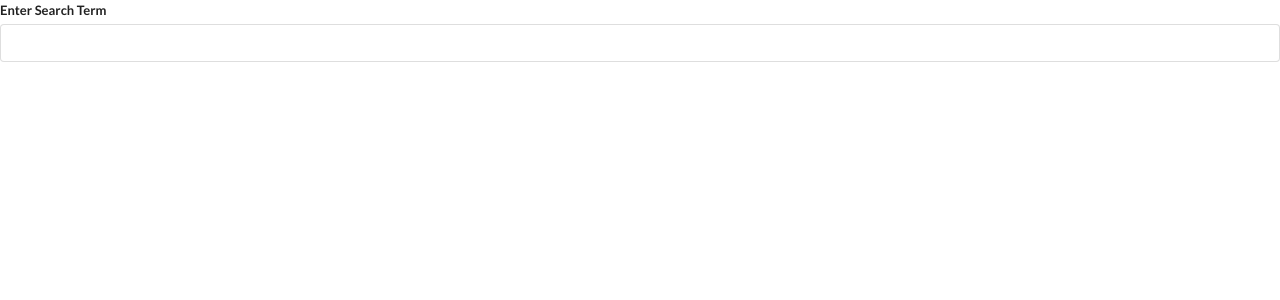
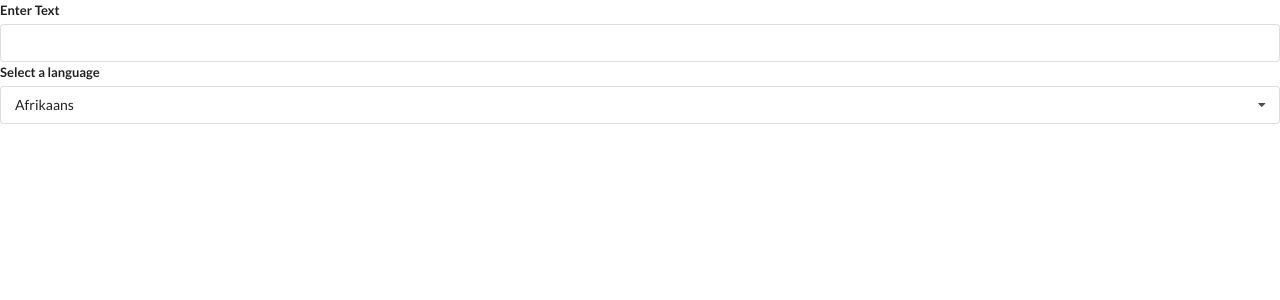
Before and after one commit to mehulmukherjee/ReactStuff, a React (Create React App) app in the folder widgets/: page / in a window 1280 px wide. Shown: the top 300 px of the page. Built offline with nearby package versions, Linux system fonts and the light colour scheme.

Commit message:
dropdown component added

```diff
--- a/widgets/src/App.js
+++ b/widgets/src/App.js
@@ -1,6 +1,8 @@
-import React from 'react';
+import React, { useState } from 'react';
 import Accordion from './components/Accordion';
 import Search from './components/Search';
+import Dropdown from './components/Dropdown';
+import Translate from './components/Translate';
 
 const items = [
     {
@@ -17,10 +19,27 @@
     },
 ];
 
+const options = [
+    {
+        label: 'The color Red',
+        value: 'red',
+    },
+    {
+        label: 'The color Green',
+        value: 'green',
+    },
+    {
+        label: 'A shade of Blue',
+        value: 'blue',
+    },
+];
+
 export default () => {
+    //const [selected, setSelected] = useState(options[0]);
+
     return (
         <div>
-            <Search />
+            <Translate />
         </div>
     );
 };
--- /dev/null
+++ b/widgets/src/components/Dropdown.js
@@ -0,0 +1,61 @@
+import React, { useState, useEffect, useRef } from 'react';
+
+const Dropdown = ({ label, options, selected, onSelectedChange }) => {
+    const [open, setOpen] = useState(false);
+    const ref = useRef();
+
+    useEffect(() => {
+        const onBodyClick = event => {
+            if (!ref.current.contains(event.target)) {
+                setOpen(false);
+            }
+        };
+
+        document.body.addEventListener('click', onBodyClick, {
+            capture: true,
+        });
+
+        return () =>
+            document.body.removeEventListener('click', onBodyClick, {
+                capture: true,
+            });
+    }, []);
+
+    const renderedOptions = options.map(option => {
+        if (option.value === selected.value) {
+            return null;
+        }
+
+        return (
+            <div
+                key={option.value}
+                className="item"
+                onClick={() => onSelectedChange(option)}
+            >
+                {option.label}
+            </div>
+        );
+    });
+
+    return (
+        <div className="ui form" ref={ref}>
+            <div className="field">
+                <label className="label">{label}</label>
+                <div
+                    className={`ui selection dropdown ${
+                        open ? 'visible active' : ''
+                    }`}
+                    onClick={() => setOpen(!open)}
+                >
+                    <i className="dropdown icon"></i>
+                    <div className="text">{selected.label}</div>
+                    <div className={`menu ${open ? 'visible transition' : ''}`}>
+                        {renderedOptions}
+                    </div>
+                </div>
+            </div>
+        </div>
+    );
+};
+
+export default Dropdown;
--- /dev/null
+++ b/widgets/src/components/Translate.js
@@ -0,0 +1,45 @@
+import React, { useState } from 'react';
+import Dropdown from './Dropdown';
+
+const options = [
+    {
+        label: 'Afrikaans',
+        value: 'af',
+    },
+    {
+        label: 'Arabic',
+        value: 'ar',
+    },
+    {
+        label: 'Hindi',
+        value: 'hi',
+    },
+];
+
+const Translate = () => {
+    const [language, setLanguage] = useState(options[0]);
+    const [text, setText] = useState('');
+
+    return (
+        <div>
+            <div className="ui form">
+                <div className="field">
+                    <label>Enter Text</label>
+                    <input
+                        value={text}
+                        onChange={e => setText(e.target.value)}
+                    />
+                </div>
+            </div>
+
+            <Dropdown
+                label="Select a language"
+                options={options}
+                selected={language}
+                onSelectedChange={setLanguage}
+            />
+        </div>
+    );
+};
+
+export default Translate;
```
